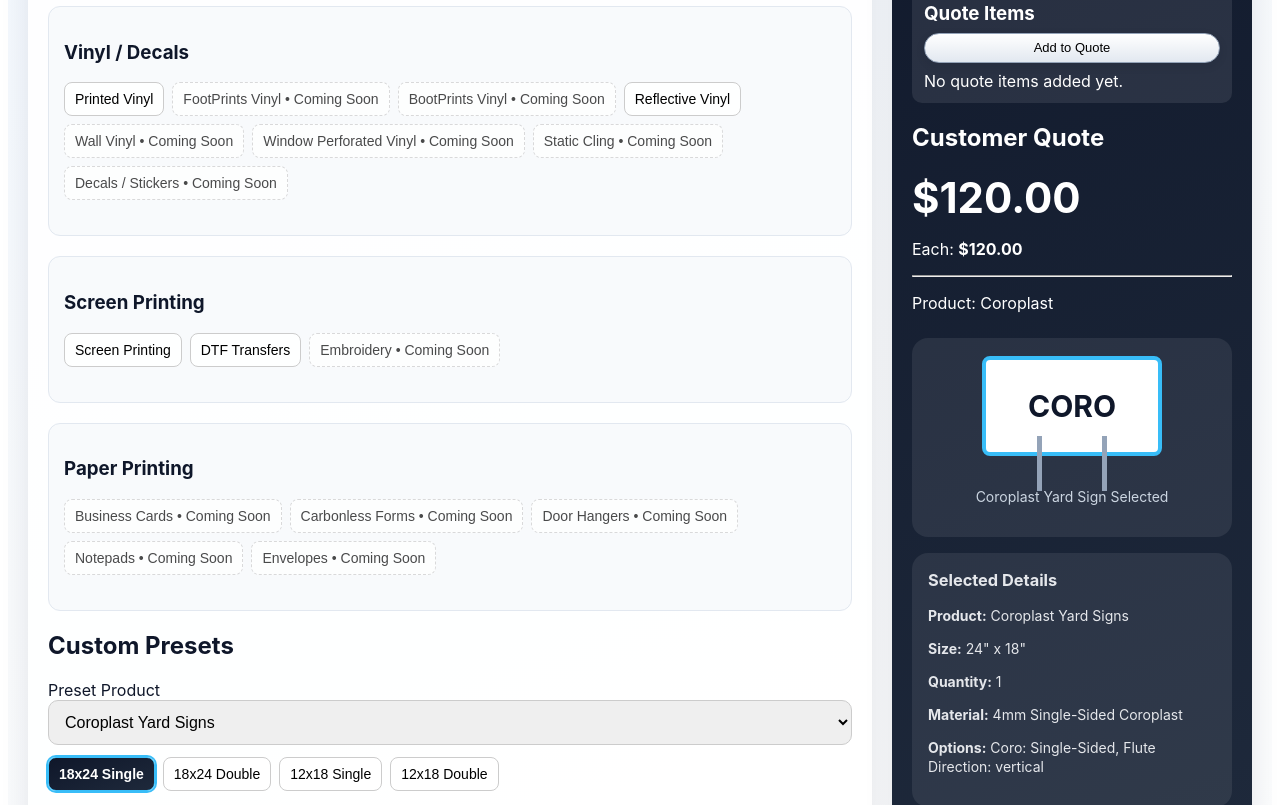
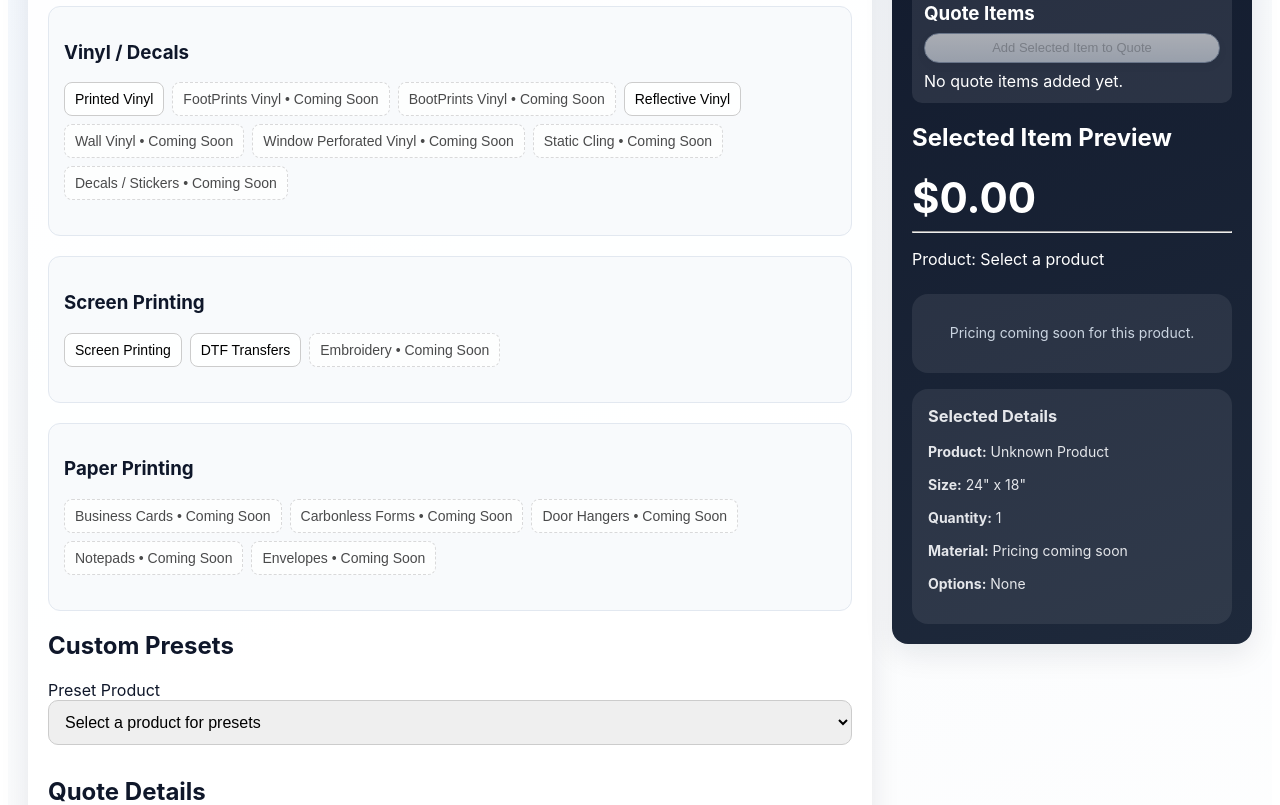
Before and after one commit to huegpx2008/hue-sign-pricing-app, a Next.js app: page / in a window 1280 px wide. Shown: the part 561-1366 px from the top of the page. Built offline with nearby package versions, Linux system fonts and the light colour scheme.

Commit message:
Update quote wording and start with no default product selected

```diff
--- a/app/page.js
+++ b/app/page.js
@@ -23,7 +23,7 @@ export default function Page() {
     });
   };
 
-  const [product, setProduct] = useState("coro");
+  const [product, setProduct] = useState("");
   const [width, setWidth] = useState(24);
   const [height, setHeight] = useState(18);
   const [qty, setQty] = useState(1);
@@ -89,7 +89,7 @@ export default function Page() {
   const [viewMode, setViewMode] = useState("customer-online");
   const [staffUnlocked, setStaffUnlocked] = useState(false);
   const [showBreakdown, setShowBreakdown] = useState(false);
-  const [presetProduct, setPresetProduct] = useState("coro");
+  const [presetProduct, setPresetProduct] = useState("");
   const [dtfSummary, setDtfSummary] = useState(null);
 
   const activeProduct = productMap[product]?.calculator || null;
@@ -139,12 +139,12 @@ export default function Page() {
   };
 
   useEffect(() => {
-    const linked = activeProduct && presetGroups[activeProduct] ? activeProduct : "coro";
+    const linked = activeProduct && presetGroups[activeProduct] ? activeProduct : "";
     setPresetProduct(linked);
   }, [activeProduct]);
 
   function resetAll() {
-    setProduct("coro"); setWidth(24); setHeight(18); setQty(1); setMargin(60); setMultiplier(1);
+    setProduct(""); setWidth(24); setHeight(18); setQty(1); setMargin(60); setMultiplier(1);
     setUseDesignFee(false); setUseSetupFee(false); setDesignFee(""); setSetupFee(""); setDelivery("");
     setCoroDouble(false); setCoroFlute("vertical"); setStakes(false); setHeavyStakes(false); setGrommets(false); setGloss(false); setCoroContour(false); setCoroRush(false);
     setBannerType("13-single"); setPolePocket(false); setRope(false); setWindSlits(false); setBannerRush(false);
--- a/components/PricingSummary.js
+++ b/components/PricingSummary.js
@@ -42,6 +42,7 @@ export default function PricingSummary({
     document.getElementById("quote-summary-anchor")?.scrollIntoView({ behavior: "smooth", block: "start" });
   };
 
+  const hasProductSelected = Boolean(product);
   const isDtf = activeProduct === "dtfTransfers" && dtfSummary;
   const isScreenPrint = activeProduct === "screenPrinting" && dtfSummary;
   const summaryCalc = (isDtf || isScreenPrint) ? dtfSummary : calc;
@@ -69,7 +70,10 @@ export default function PricingSummary({
       `Profit: ${money(summaryCalc.profit || 0)}`,
     ],
   });
-  const addToQuote = () => setQuoteItems((prev) => [...prev, buildCurrentQuoteItem()]);
+  const addToQuote = () => {
+    if (!hasProductSelected) return;
+    setQuoteItems((prev) => [...prev, buildCurrentQuoteItem()]);
+  };
   const removeQuoteItem = (id) => setQuoteItems((prev) => prev.filter((item) => item.id !== id));
   const clearQuote = () => setQuoteItems([]);
   const quoteGrandTotal = quoteItems.reduce((sum, item) => sum + Number(item.total || 0), 0);
@@ -163,7 +167,7 @@ export default function PricingSummary({
         </div>
         <div style={{ marginBottom: 14, padding: 12, borderRadius: 10, background: "rgba(255,255,255,0.09)" }}>
           <h3 style={{ marginTop: 0, marginBottom: 8 }}>Quote Items</h3>
-          <button className="modeBtn" onClick={addToQuote} style={{ width: "100%", marginBottom: 8 }}>Add to Quote</button>
+          <button className="modeBtn" onClick={addToQuote} disabled={!hasProductSelected} style={{ width: "100%", marginBottom: 8, opacity: hasProductSelected ? 1 : 0.6 }}>Add Selected Item to Quote</button>
           {quoteItems.length === 0 ? (
             <p style={{ margin: 0 }}>No quote items added yet.</p>
           ) : (
@@ -182,12 +186,12 @@ export default function PricingSummary({
             </>
           )}
         </div>
-        <h2>{isAdminView ? "Suggested Retail" : "Customer Quote"}</h2>
-        <div style={{ fontSize: 42, fontWeight: "bold" }}>{money(summaryCalc.retail)}</div>
-        {!(isScreenPrint && (dtfSummary.lineItems || []).length > 1) && <p>Each: <strong>{money(summaryCalc.each)}</strong></p>}
+        <h2>{isAdminView ? "Suggested Retail" : "Selected Item Preview"}</h2>
+        <div style={{ fontSize: 42, fontWeight: "bold" }}>{money(hasProductSelected ? summaryCalc.retail : 0)}</div>
+        {hasProductSelected && !(isScreenPrint && (dtfSummary.lineItems || []).length > 1) && <p>Each: <strong>{money(summaryCalc.each)}</strong></p>}
         {isAdminView && <p>Profit: <strong>{money(summaryCalc.profit)}</strong></p>}
         <hr />
-        <p>Product: {isDtf ? "DTF Transfers" : isScreenPrint ? "Screen Printing" : calc.label}</p>
+        <p>Product: {hasProductSelected ? (isDtf ? "DTF Transfers" : isScreenPrint ? "Screen Printing" : calc.label) : "Select a product"}</p>
         {!isDtf && !isScreenPrint && isAdminView && <p>Total Sq Ft: {calc.totalSqFt?.toFixed(2)}</p>}
 
         {isAdminView && <button className="modeBtn" style={{ marginBottom: 10 }} onClick={() => setShowBreakdown((v) => !v)}>{showBreakdown ? "Hide" : "Show"} Detailed Breakdown</button>}
--- a/components/ProductNavigation.js
+++ b/components/ProductNavigation.js
@@ -35,7 +35,7 @@ export default function ProductNavigation({
       <label>Preset Product</label>
       <select
         style={input}
-        value={presetProduct}
+        value={presetProduct || ""}
         onChange={(e) => {
           const nextProduct = e.target.value;
           setPresetProduct(nextProduct);
@@ -43,6 +43,7 @@ export default function ProductNavigation({
           else setProduct(nextProduct);
         }}
       >
+        <option value="">Select a product for presets</option>
         {Object.entries(products).map(([key, name]) => (
           <option key={key} value={key}>{name}</option>
         ))}
@@ -63,7 +64,8 @@ export default function ProductNavigation({
       <h2 id="quote-details-anchor">Quote Details</h2>
 
       <label>Product</label>
-      <select style={input} value={product} onChange={(e) => (onProductSelect ? onProductSelect(e.target.value) : setProduct(e.target.value))}>
+      <select style={input} value={product || ""} onChange={(e) => (onProductSelect ? onProductSelect(e.target.value) : setProduct(e.target.value))}>
+        <option value="">Select a product</option>
         {productCategories.map((category) => (
           <optgroup key={category.name} label={category.name}>
             {category.items.map((item) => (
```
